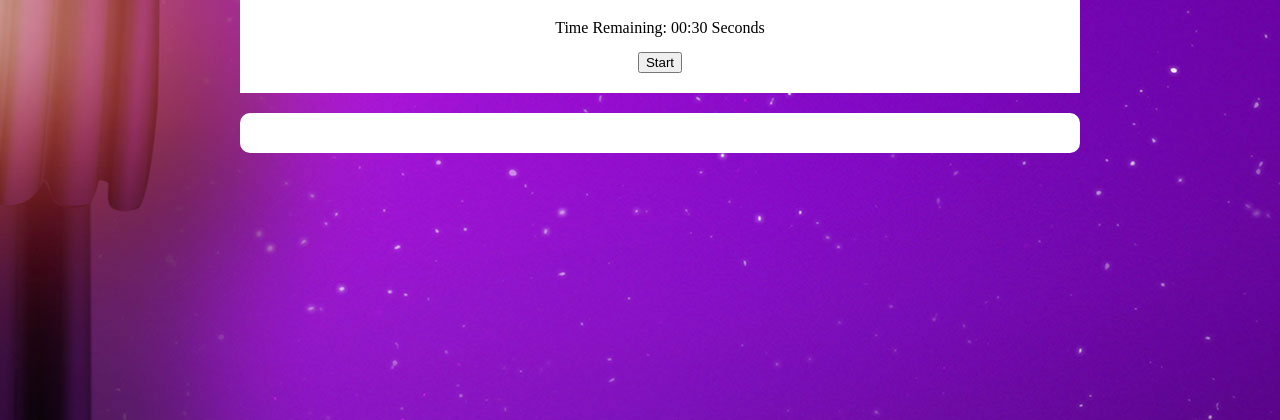
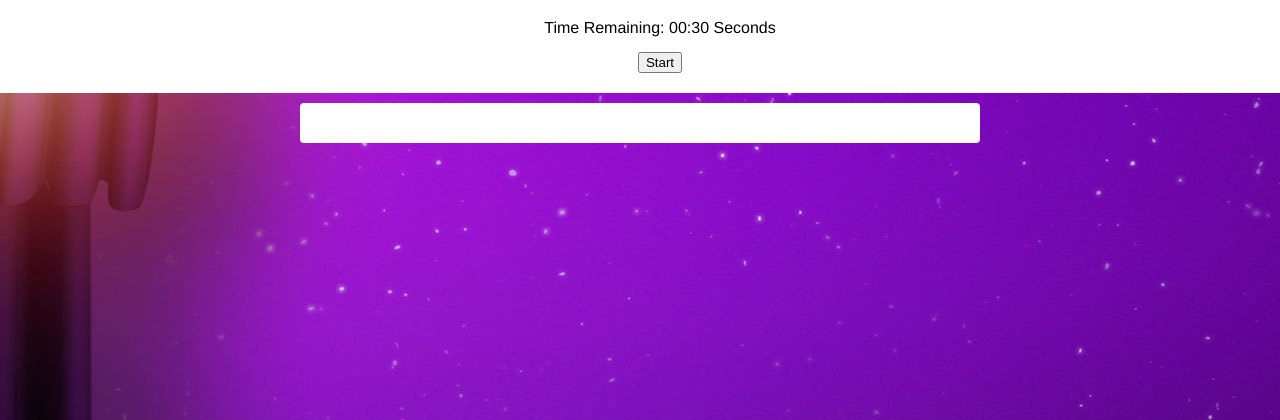
Before and after one commit to JasonMartocci/Trivia, a PHP site: page / in a window 1280 px wide. Shown: the top 420 px of the page. Run offline with PHP 8.4, Linux system fonts and the light colour scheme.

Commit message:
added more styling

```diff
--- a/assets/css/style.css
+++ b/assets/css/style.css
@@ -1,5 +1,6 @@
 body{
 	background: url("../images/audience_bg.jpg");
+	font-family: Helvetica;
 }
 .submit{
 	background-color: #4CAF50; /* Green */
@@ -20,7 +21,7 @@
 	margin: 0 auto;
 }
 .container{
-	width: 800px;
+	width: 100%;
 	margin: 0 auto;
 }
 .timer{
@@ -28,38 +29,43 @@
     background: #FFFFFF;
     padding: 20px;
 	width: 100%;
+	margin-bottom: 10px;
+}
+#question{
+	width: 50%;
+	text-align: center;
+	border-radius: 4px;
+    background: #FFFFFF;
+    padding: 20px;
 	margin: 0 auto;
 }
-#question{
-	width: 100%;
-	text-align: center;
-	border-radius: 10px;
-    background: #FFFFFF;
-    padding: 20px;
-    margin-top: 20px;
-}
 #answerOne{
-	width: 100%;
+	width: 50%;
 	text-align: center;
     padding: 20px;
+	margin: 0 auto;
 }
 #answerTwo{
-	width: 100%;
+	width: 50%;
 	text-align: center;
     padding: 20px;
+	margin: 0 auto;
 }
 #answerThree{
-	width: 100%;
+	width: 50%;
 	text-align: center;
     padding: 20px;
+	margin: 0 auto;
 }
 #answerFour{
-	width: 100%;
+	width: 50%;
 	text-align: center;
     padding: 20px;
+	margin: 0 auto;
 }
 #answerFive{
-	width: 100%;
+	width: 50%;
 	text-align: center;
     padding: 20px;
+	margin: 0 auto;
 }
```
